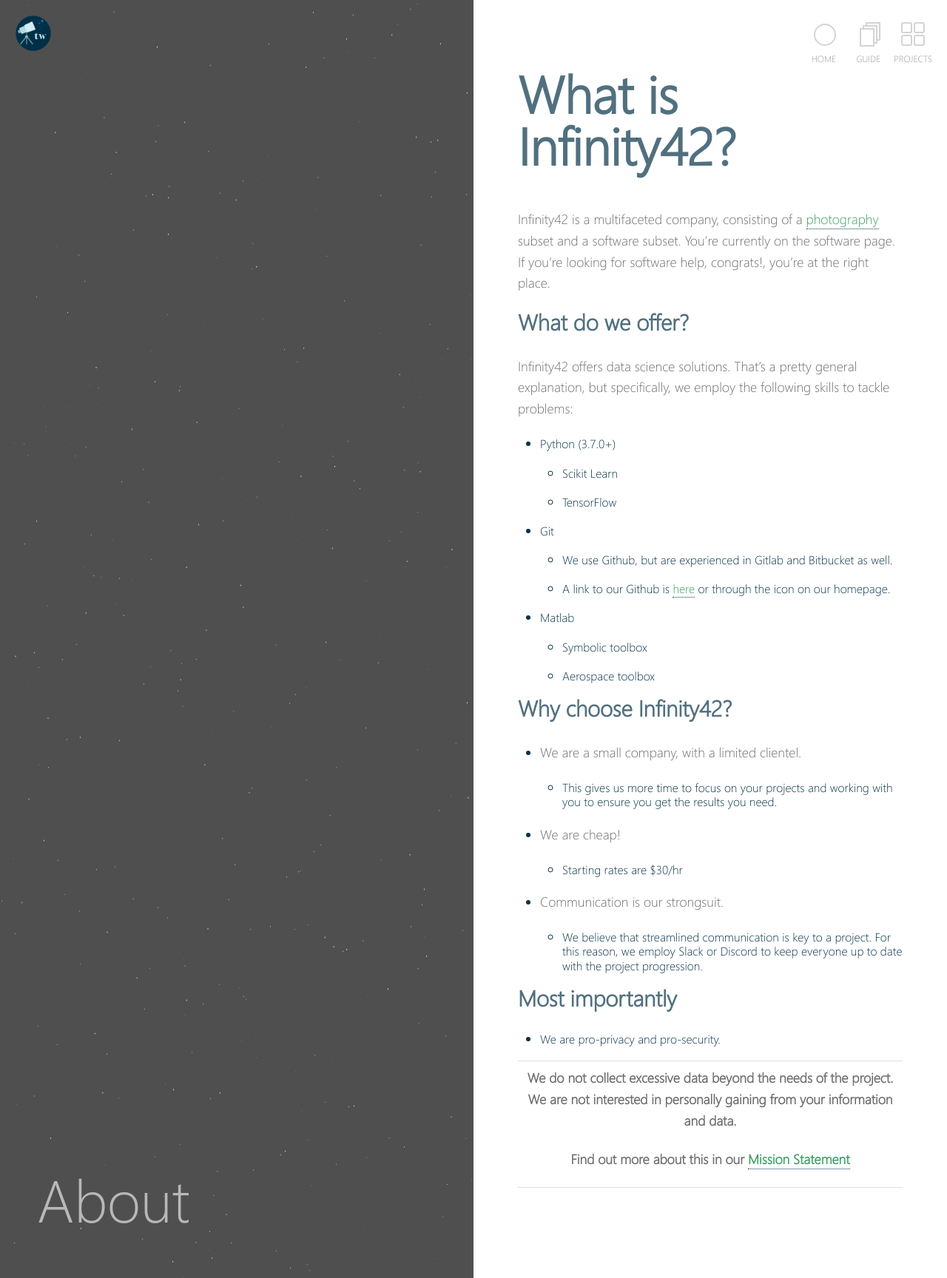
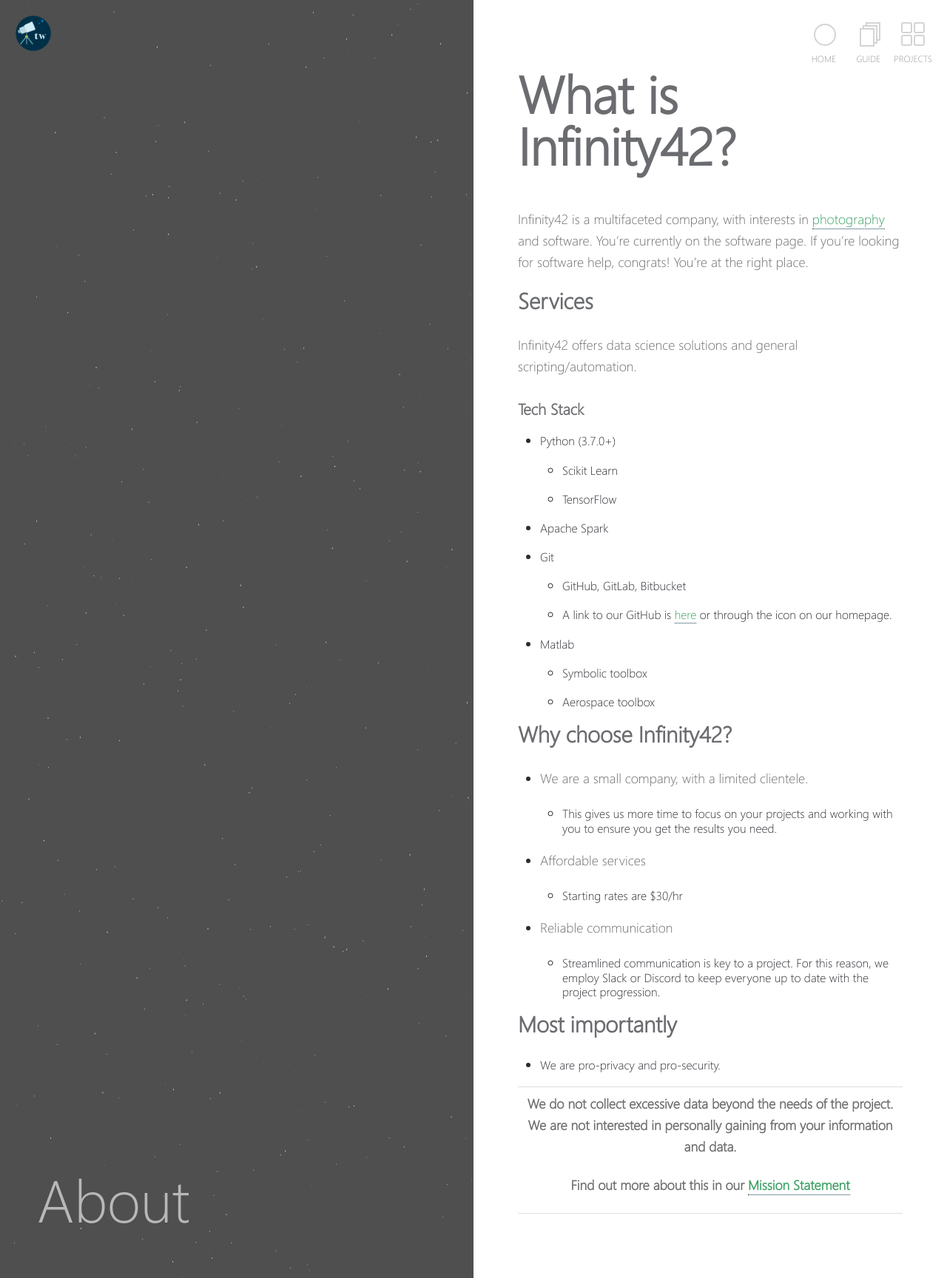
Before and after one commit to TateWalker/TateWalker.github.io, a Jekyll site: the page built from _pages/about.md, in a window 1280 px wide. Shown: the whole page at 74% size. Built offline with Jekyll 4.4.1, drawn with Linux system fonts in a browser that asks for light colours.

```diff
--- a/_pages/about.md
+++ b/_pages/about.md
@@ -8,35 +8,38 @@ permalink: /about.html
 
 # What is Infinity42?
 
-Infinity42 is a multifaceted company, consisting of a [photography](https://infinity42.com) subset and a software subset. You're currently on the software page. If you're looking for software help, congrats!, you're at the right place.
+Infinity42 is a multifaceted company, with interests in [photography](https://photos.infinity42.com) and software. You're currently on the software page. If you're looking for software help, congrats! You're at the right place.
 
-## What do we offer?
+## Services
 
-Infinity42 offers data science solutions. That's a pretty general explanation, but specifically, we employ the following skills to tackle problems:
+Infinity42 offers data science solutions and general scripting/automation.
+
+### Tech Stack
 
 * Python (3.7.0+)
     * Scikit Learn
     * TensorFlow
+* Apache Spark
 * Git
-    * We use Github, but are experienced in Gitlab and Bitbucket as well.
-    * A link to our Github is [here]('https://github.com/TateWalker') or through the icon on our homepage.
+    * GitHub, GitLab, Bitbucket
+    * A link to our GitHub is [here]('https://github.com/TateWalker') or through the icon on our homepage.
 * Matlab
     * Symbolic toolbox
     * Aerospace toolbox
 
 ## Why choose Infinity42?
 
-* We are a small company, with a limited clientel.
+* We are a small company, with a limited clientele.
 
     * This gives us more time to focus on your projects and working with you to ensure you get the results you need.
 
-* We are cheap!
+* Affordable services
 
     * Starting rates are $30/hr
 
-* Communication is our strongsuit.
+* Reliable communication
 
-    * We believe that streamlined communication is key to a project. For this reason, we employ Slack or Discord to keep everyone up to date with the project progression.
+    * Streamlined communication is key to a project. For this reason, we employ Slack or Discord to keep everyone up to date with the project progression.
 
 ## Most importantly
 
--- a/assets/_sass/_variables.scss
+++ b/assets/_sass/_variables.scss
@@ -1,7 +1,7 @@
 $white: #FFFFFF;
 $black: #000000;
 $gray: #d4d4d4;
-$overlay-color: #073349;
+$overlay-color: #2c2d33;
 $green: #073349;
 
 $red: #ee5f5b;
```
Also changed, not shown: _posts/2019-05-02-google.md (added, +91 -0 lines), _posts/2019-06-05-email.md (added, +97 -0 lines), _posts/2019-06-12-introduction.md (added, +42 -0 lines), index.md (+1 -1 lines), _posts/2019-06-11-vpn.md (renamed from _posts/2019-05-30-vpn.md), images/post5.jpg (added), images/post7.jpg (added), images/venmo.png (added), 2 other files.
